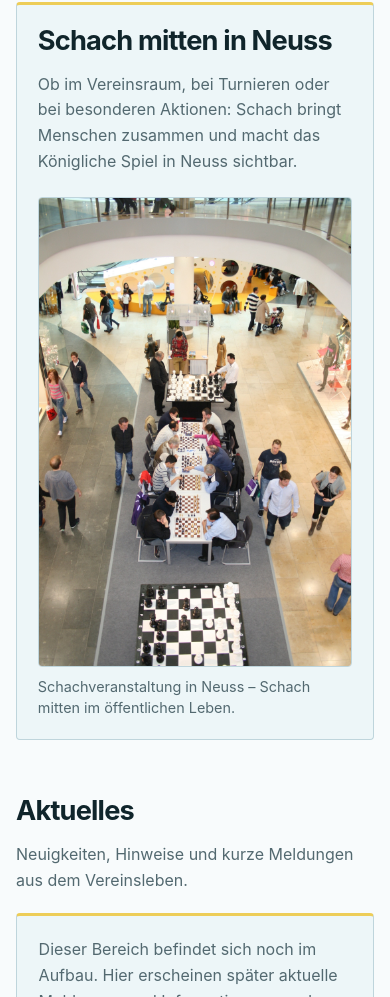
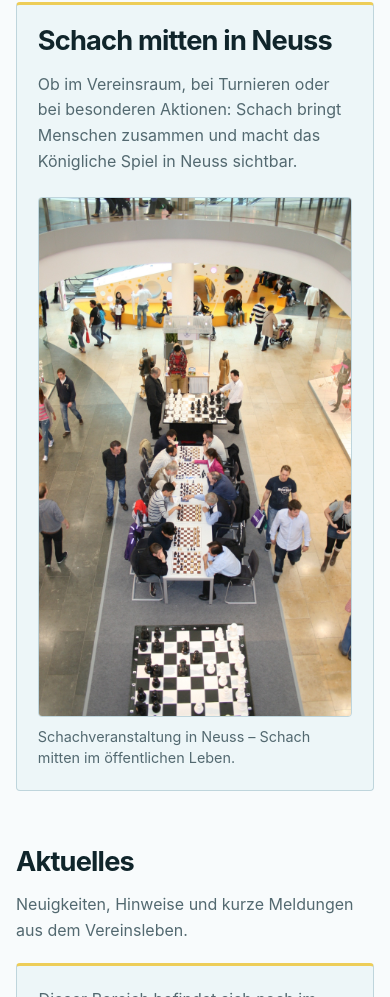
Before and after one commit to eliasthai3-web/schachgemeinschaft-neuss-website, an Eleventy site: page src/index.njk in a window 390 px wide. Shown: the part 1433-2430 px from the top of the page. Built offline with nearby package versions, Linux system fonts and the light colour scheme; Eleventy itself is replaced by a stand-in of ours; files that its build step writes are made by us from their sources.

Commit message:
Improve Neuss feature image fit

```diff
--- a/src/assets/css/styles.css
+++ b/src/assets/css/styles.css
@@ -285,8 +285,8 @@
     .neuss-feature-figure img {
       width: 100%;
       height: 560px;
-      object-fit: contain;
-      background: var(--surface);
+      object-fit: cover;
+      object-position: center;
       border: 1px solid var(--line);
       border-radius: var(--radius);
     }
@@ -775,7 +775,7 @@
       }
 
       .neuss-feature-figure img {
-        height: auto;
+        height: min(72vh, 520px);
         max-height: 70vh;
       }
 
```
